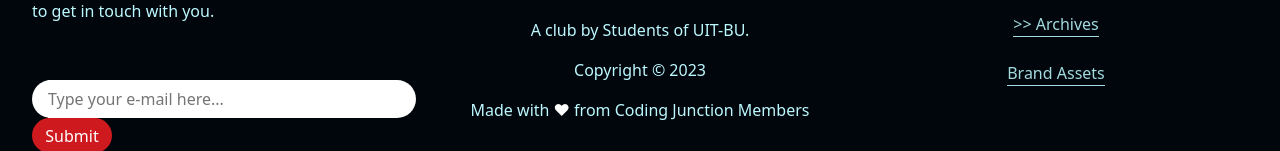
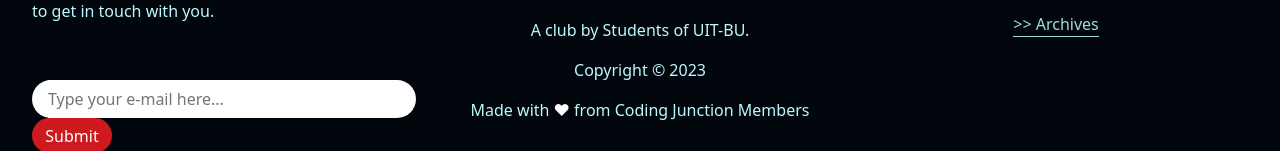
Before and after one commit to coding-junction/Coding-Junction-Website, a React (Create React App) app: page /thank-you-for-your-response in a window 1280 px wide. Shown: the part 959-1110 px from the top of the page. Built offline with nearby package versions, Linux system fonts and the light colour scheme.

Commit message:
Update Footer.js

```diff
--- a/src/components/Footer/Footer.js
+++ b/src/components/Footer/Footer.js
@@ -53,11 +53,6 @@ export default function Footer() {
               <button>&gt;&gt; Archives</button>
             </Link>
           </div>
-         <div className='brandassets'>
-            <a href="https://bit.ly/cj-brand-assets" target="_blank">
-              <button>Brand Assets</button>
-            </a>
-          </div>
         </div>
     </div>
   )
```
